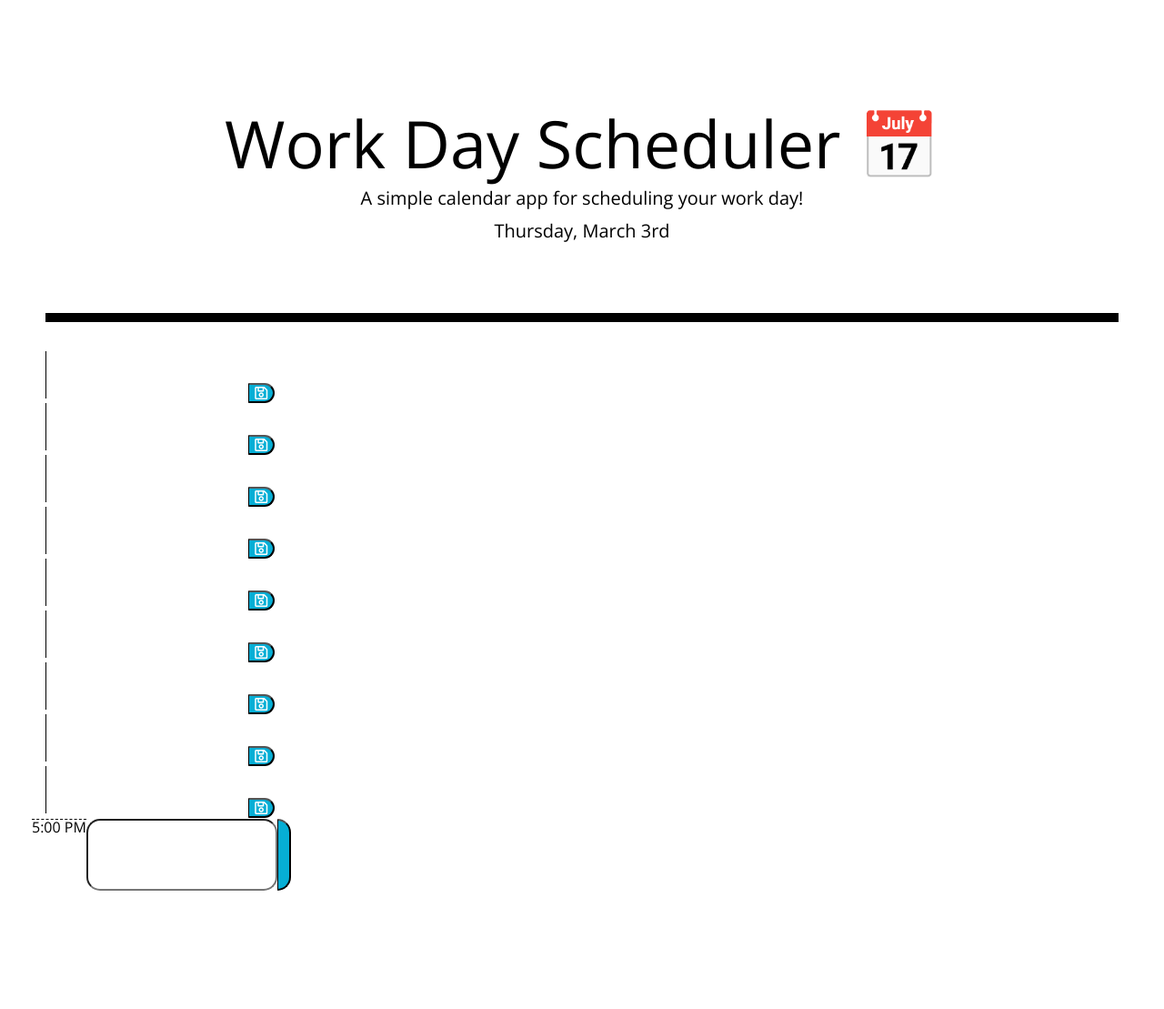
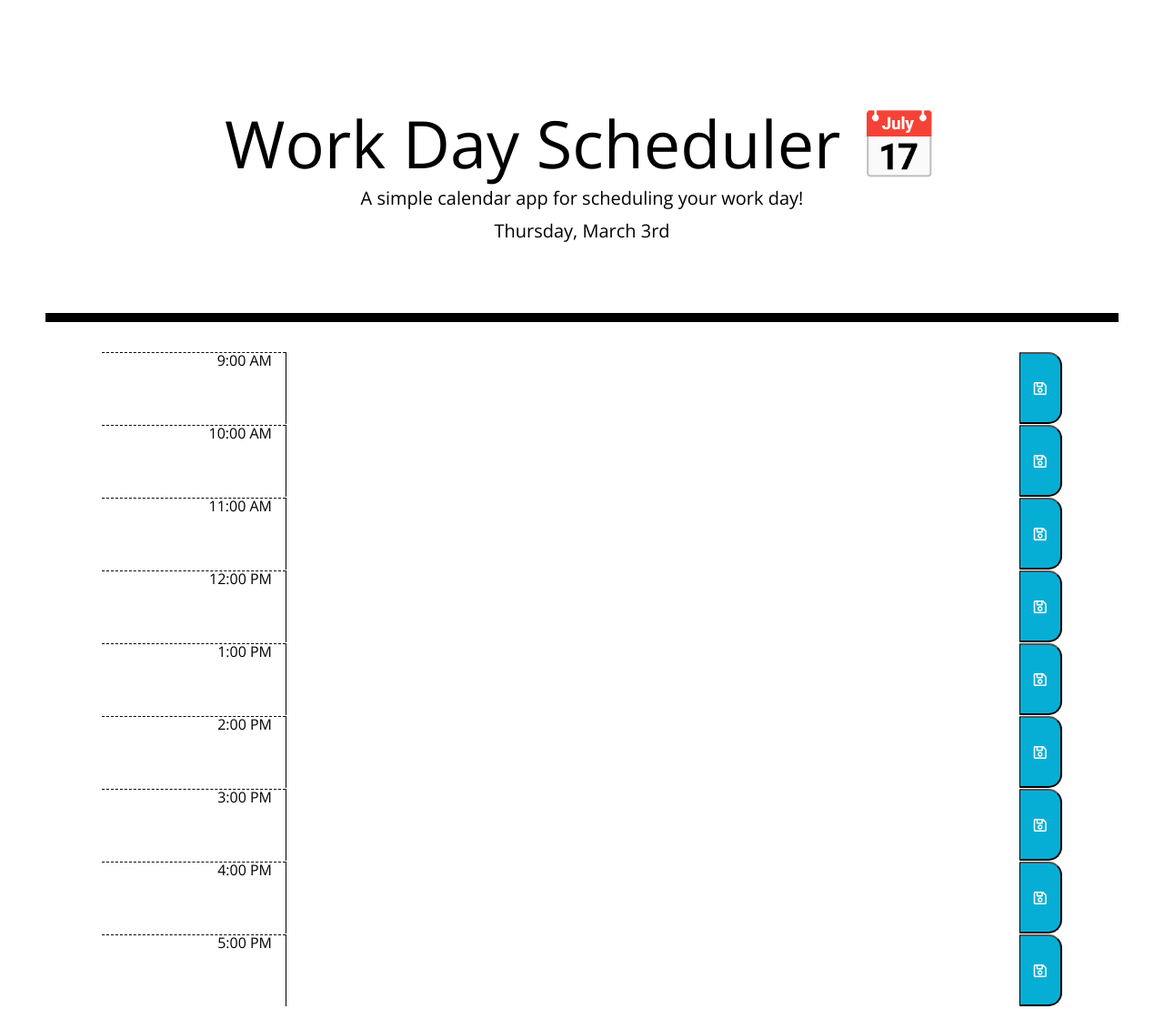
Before and after one commit to mcraeteisha/work-day-planner, a plain HTML site: page index.html in a window 1280 px wide. Shown: the whole page at 91% size. Before the commit the page ends 1029 px from the top, so only its background shows below. Drawn offline with nearby package versions, Linux system fonts and the light colour scheme.

Commit message:
added styling to elements on the page

```diff
--- a/Develop/script.js
+++ b/Develop/script.js
@@ -1,27 +1,16 @@
+//Reference variables
 var daytimeEl = document.getElementById("currentDay");
-var timeOfDayEl = document.getElementById("time-of-day");
+var timeOfDayEl = document.getElementById("work-hour");
 var textFieldEl = document.getElementById("text-field");
 var saveBtn = document.getElementById("save-btn");
 var plannerContainer = $("#time-container");
 var workHoursIndex = 0;
-var timeEl;
-var textEl;
-var saveBtnEl;
+//var timeEl;
+//var textEl;
+//var saveBtnEl;
 
 
-var workHours = [
-    '9:00 AM',
-    '10:00 AM',
-    '11:00 AM',
-    '12:00 PM',
-    '1:00 PM',
-    '2:00 PM',
-    '3:00 PM',
-    '4:00 PM',
-    '5:00 PM',
-];
-
-
+//Displays the day of the week and date on the page
 var timeInterval = setInterval(function () {
     // update the page with the new moment
     var time = moment().format("dddd, MMMM Mo");
@@ -30,16 +19,8 @@ var timeInterval = setInterval(function () {
 
 
 function generatePlanner() {
-    for (var i = 0; i < workHours.length; i++) {
-        var workHoursEl = $("<li>").addClass("row");
-        var timeEl = $("<p>").addClass("hour").text(workHours[i]);
-        var textEl = $("<input>").attr({ type: 'text', id: 'work-description', name: 'text-input' }).addClass("description").addClass("time-block");
-        var saveBtnEl = $("<button>").addClass("saveBtn");
-        workHoursEl.append(timeEl).append(textEl).append(saveBtnEl);
+
 }
-    plannerContainer.append(workHoursEl);
-}
-
 
 generatePlanner();
 
--- a/Develop/style.css
+++ b/Develop/style.css
@@ -22,19 +22,25 @@ textarea{
   border-bottom: 10px solid black;
 }
 
-.description{
+.container {
+  display: flex;
+}
+
+.description {
   white-space: pre-wrap;
 }
 
 .time-block{
   text-align: center;
   border-radius: 15px;
+  justify-content: center;
 }
 
 .row {
   white-space: pre-wrap;
   height: 80px;
-  border-top: 1px solid white;;
+  border-top: 1px solid white;
+  text-align: right;
 }
 
 .hour {
@@ -64,6 +70,7 @@ textarea{
   border-bottom-right-radius: 15px;
   background-color: #06AED5;
   color: white;
+  padding: 15px;
 }
 
 .saveBtn i:hover {
--- a/index.html
+++ b/index.html
@@ -22,50 +22,50 @@
   <div class="containter" id="time-container">
     <p></p>
     <!-- Timeblocks go here -->
-    <div class="work-hour" id="nine-am">
-      <div class="time-of-day"></div>
-      <textarea class="text-field"></textarea>
-      <button id="save-btn" class="saveBtn"><i class="far fa-save"></i></button>
+    <div class="time-block row" id="nine-am">
+      <div class="hour work-hour col-2" id="work-hour">9:00 AM</div>
+      <textarea class="text-field col-8" id="text-field"></textarea>
+      <button id="save-btn col-2" class="saveBtn"><i class="far fa-save"></i></button>
     </div>
-    <div class="work-hour" id="ten-am">
-      <div class="time-of-day"></div>
-      <textarea class="text-field"></textarea>
-      <button id="save-btn" class="saveBtn"><i class="far fa-save"></i></button>
+    <div class="time-block row" id="ten-am">
+      <div class="hour work-hour col-2" id="work-hour">10:00 AM</div>
+      <textarea class="text-field col-8" id="text-field"></textarea>
+      <button id="save-btn col-2" class="saveBtn"><i class="far fa-save"></i></button>
     </div>
-    <div class="work-hour" id="eleven-am">
-      <div class="time-of-day"></div>
-      <textarea class="text-field"></textarea>
-      <button id="save-btn" class="saveBtn"><i class="far fa-save"></i></button>
+    <div class="time-block row" id="eleven-am">
+      <div class="hour work-hour col-2" id="work-hour">11:00 AM</div>
+      <textarea class="text-field col-8" id="text-field"></textarea>
+      <button id="save-btn col-2" class="saveBtn"><i class="far fa-save"></i></button>
     </div>
-    <div class="work-hour" id="twelve-pm">
-      <div class="time-of-day"></div>
-      <textarea class="text-field"></textarea>
-      <button id="save-btn" class="saveBtn"><i class="far fa-save"></i></button>
+    <div class="time-block row" id="twelve-pm">
+      <div class="hour work-hour col-2" id="work-hour">12:00 PM</div>
+      <textarea class="text-field col-8" id="text-field"></textarea>
+      <button id="save-btn col-2" class="saveBtn"><i class="far fa-save"></i></button>
     </div>
-    <div class="work-hour" id="one-pm">
-      <div class="time-of-day"></div>
-      <textarea class="text-field"></textarea>
-      <button id="save-btn" class="saveBtn"><i class="far fa-save"></i></button>
+    <div class="time-block row" id="one-pm">
+      <div class="hour work-hour col-2" id="work-hour">1:00 PM</div>
+      <textarea class="text-field col-8" id="text-field"></textarea>
+      <button id="save-btn col-2" class="saveBtn"><i class="far fa-save"></i></button>
     </div>
-    <div class="work-hour" id="two-pm">
-      <div class="time-of-day"></div>
-      <textarea class="text-field"></textarea>
-      <button id="save-btn" class="saveBtn"><i class="far fa-save"></i></button>
+    <div class="time-block row" id="two-pm">
+      <div class="hour work-hour col-2" id="work-hour">2:00 PM</div>
+      <textarea class="text-field col-8" id="text-field"></textarea>
+      <button id="save-btn col-2" class="saveBtn"><i class="far fa-save"></i></button>
     </div>
-    <div class="work-hour" id="three-pm">
-      <div class="time-of-day"></div>
-      <textarea class="text-field"></textarea>
-      <button id="save-btn" class="saveBtn"><i class="far fa-save"></i></button>
+    <div class="time-block row" id="three-pm">
+      <div class="hour work-hour col-2" id="work-hour">3:00 PM</div>
+      <textarea class="text-field col-8" id="text-field"></textarea>
+      <button id="save-btn col-2" class="saveBtn"><i class="far fa-save"></i></button>
     </div>
-    <div class="work-hour" id="four-pm">
-      <div class="time-of-day"></div>
-      <textarea class="text-field"></textarea>
-      <button id="save-btn" class="saveBtn"><i class="far fa-save"></i></button>
+    <div class="time-block row" id="four-pm">
+      <div class="hour work-hour col-2" id="work-hour">4:00 PM</div>
+      <textarea class="text-field col-8" id="text-field"></textarea>
+      <button id="save-btn col-2" class="saveBtn"><i class="far fa-save"></i></button>
     </div>
-    <div class="work-hour" id="five-pm">
-      <div class="time-of-day"></div>
-      <textarea class="text-field"></textarea>
-      <button id="save-btn" class="saveBtn"><i class="far fa-save"></i></button>
+    <div class="time-block row" id="five-pm">
+      <div class="hour work-hour col-2" id="work-hour">5:00 PM</div>
+      <textarea class="text-field col-8" id="text-field"></textarea>
+      <button id="save-btn col-2" class="saveBtn"><i class="far fa-save"></i></button>
     </div>
   </div>
   <script src="https://cdnjs.cloudflare.com/ajax/libs/jquery/3.2.1/jquery.min.js"></script>
```
